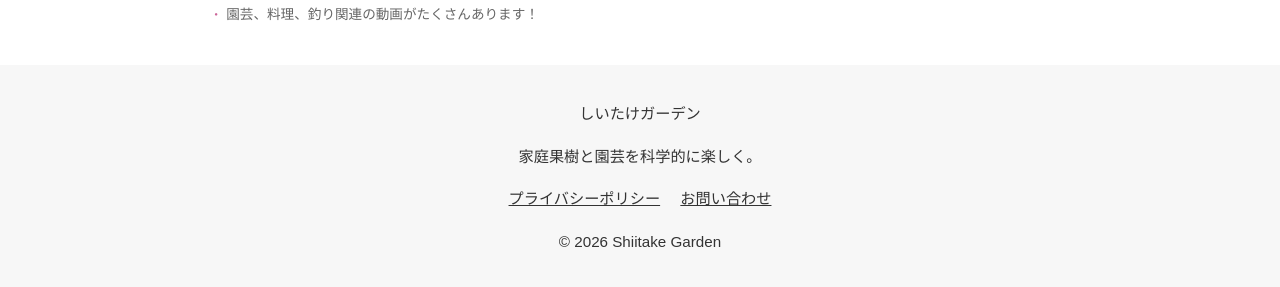
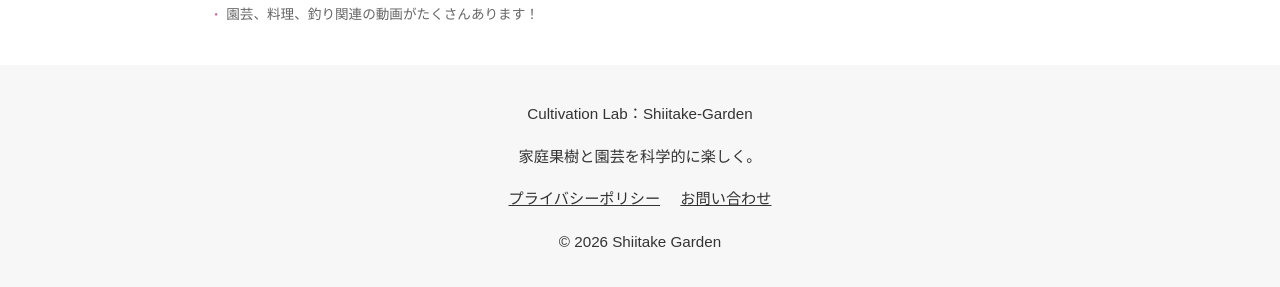
Before and after one commit to shiitake-garden/shiitake-garden.github.io, a Jekyll site: the page built from index.html, in a window 1280 px wide. Shown: the part 1006-1293 px from the top of the page. Built offline with Jekyll 4.4.1, drawn with Linux system fonts in a browser that asks for light colours.

Commit message:
Update footer.html

```diff
--- a/_includes/footer.html
+++ b/_includes/footer.html
@@ -1,7 +1,7 @@
 <footer class="site-footer">
   <div class="footer-inner">
     <div class="footer-brand">
-      <p class="footer-title">しいたけガーデン</p>
+      <p class="footer-title">Cultivation Lab：Shiitake-Garden</p>
       <p class="footer-desc">家庭果樹と園芸を科学的に楽しく。</p>
     </div>
 
```
